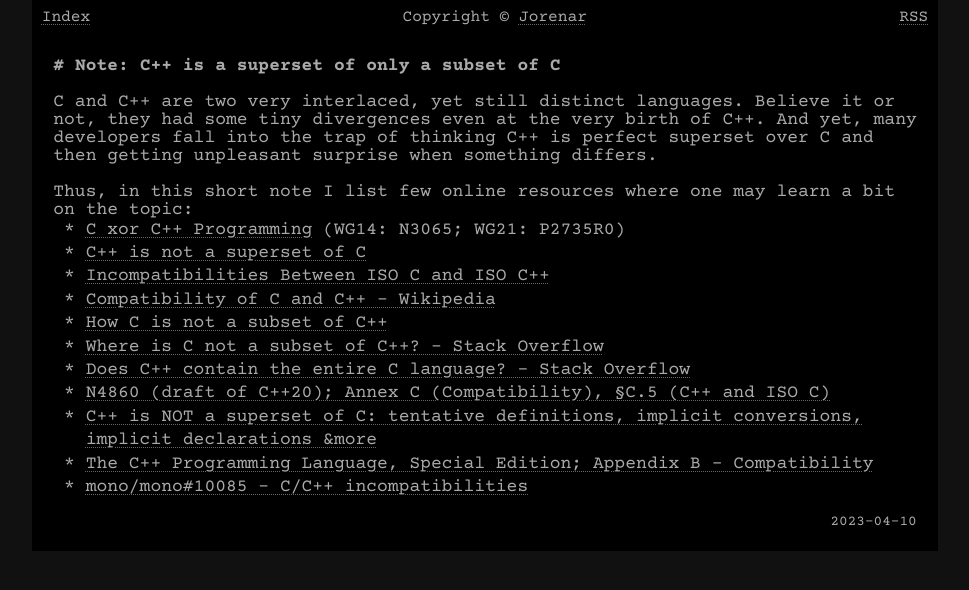
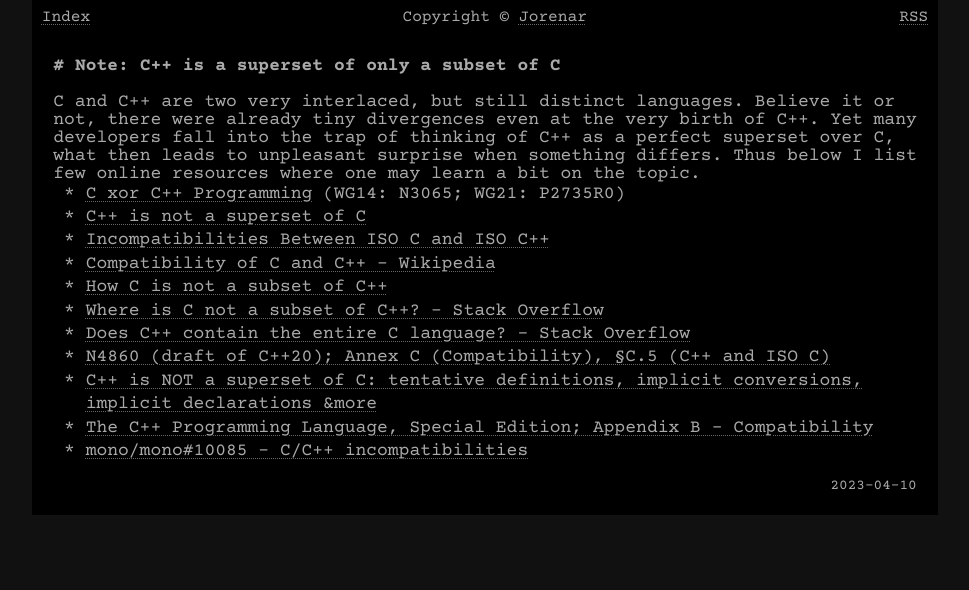
Before and after one commit to Jorenar/blog, a Jekyll site: the page built from _posts/2023-04-10-c-xor-cpp.md, in a window 1280 px wide. Shown: the top 590 px of the page, without its empty margins (155-1124 px from the left). Built offline with Jekyll 4.4.1, drawn with Linux system fonts in a browser that asks for light colours.

```diff
--- a/_posts/2023-04-10-c-xor-cpp.md
+++ b/_posts/2023-04-10-c-xor-cpp.md
@@ -5,12 +5,11 @@ redirect_from:
   - /note/c-xor-cpp
 ---
 
-C and C++ are two very interlaced, yet still distinct languages. Believe it
-or not, they had some tiny divergences even at the very birth of C++. And yet,
-many developers fall into the trap of thinking C++ is perfect superset over C
-and then getting unpleasant surprise when something differs.
-
-Thus, in this short note I list few online resources where one may learn a bit on the topic:
+C and C++ are two very interlaced, but still distinct languages. Believe it or
+not, there were already tiny divergences even at the very birth of C++. Yet many
+developers fall into the trap of thinking of C++ as a perfect superset over C,
+what then leads to unpleasant surprise when something differs. Thus below I list
+few online resources where one may learn a bit on the topic.
 
 * [C xor C++ Programming](https://www.open-std.org/jtc1/sc22/wg14/www/docs/n3065.pdf) (WG14: N3065; WG21: P2735R0)
 * [C++ is not a superset of C](https://mcla.ug/blog/cpp-is-not-a-superset-of-c.html)
```
